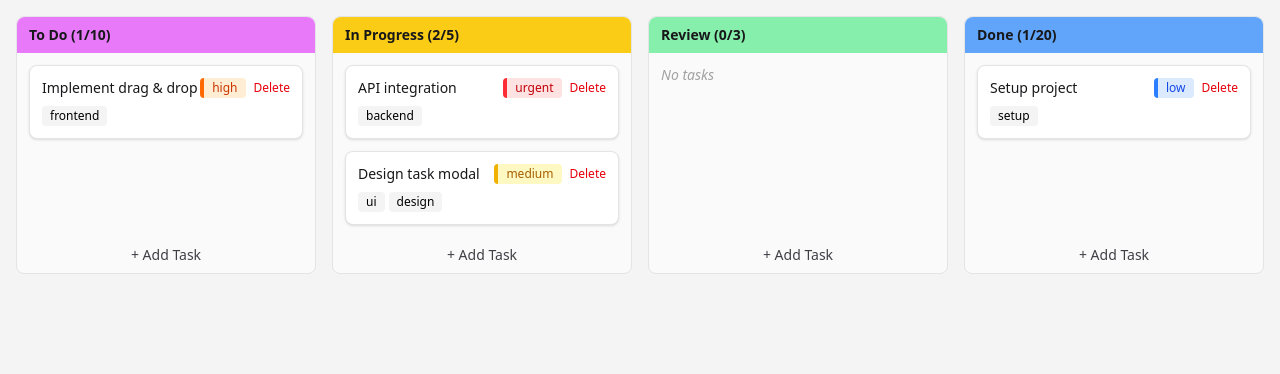
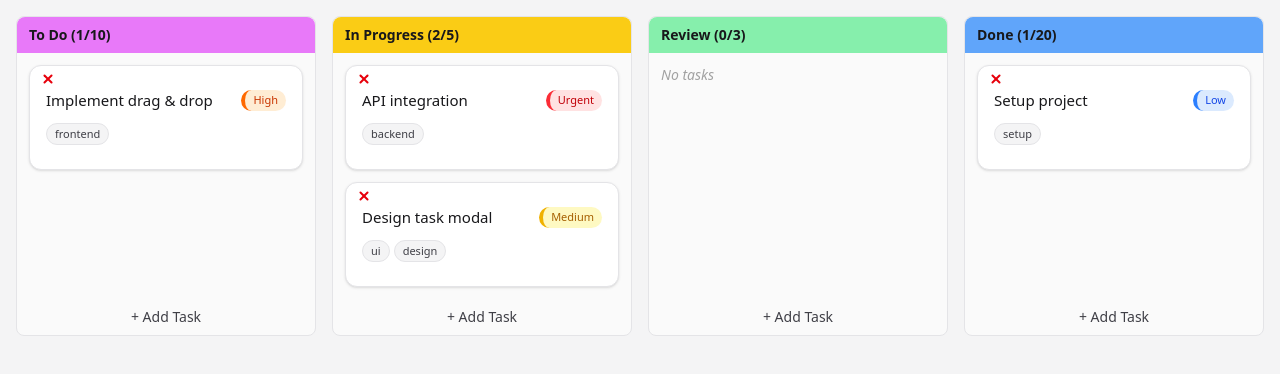
Before and after one commit to kaziabulhasib/kanban-component-hasib, a React (Vite) app: page / in a window 1280 px wide. Shown: the top 374 px of the page. Built offline with nearby package versions, Linux system fonts and the light colour scheme.

Commit message:
style : update ui of kanbancard

```diff
--- a/src/components/kanbanboard/KanbanCard.tsx
+++ b/src/components/kanbanboard/KanbanCard.tsx
@@ -1,4 +1,4 @@
-/* eslint-disable @typescript-eslint/no-unused-vars */
+
 import type { KanbanCardProps } from "./KanbanBoard.types";
 import {
   getInitials,
@@ -7,6 +7,7 @@ import {
   formatDate,
 } from "../../utils/task.utils";
 import clsx from "clsx";
+
 const KanbanCard: React.FC<KanbanCardProps> = ({
   task,
   columnId,
@@ -14,7 +15,6 @@ const KanbanCard: React.FC<KanbanCardProps> = ({
   handleDragEnd,
   isDragging,
   onEdit,
-  onDelete,
   onRequestDelete,
 }) => {
   return (
@@ -24,75 +24,72 @@ const KanbanCard: React.FC<KanbanCardProps> = ({
       onDragEnd={handleDragEnd}
       role='button'
       tabIndex={0}
+      onDoubleClick={() => onEdit?.(task)}
       aria-label={`${task.title}. Status: ${task.status}. Priority: ${
         task.priority ?? "none"
       }. Press space to grab.`}
       className={clsx(
-        "bg-white border border-neutral-200 rounded-lg p-3 shadow-sm",
-        "hover:shadow-md transition-shadow cursor-grab active:cursor-grabbing",
-        isDragging && "opacity-90 scale-[1.02]"
-      )}
-      onDoubleClick={() => onEdit?.(task)}>
-      {/* Title + Priority */}
-      <div className='flex items-start justify-between mb-2'>
-        <h4 className='font-medium text-sm text-neutral-900 line-clamp-2'>
+        "bg-white border border-neutral-200 rounded-xl p-4 relative shadow-sm",
+        "transition-all duration-200 cursor-grab active:cursor-grabbing",
+
+        // HOVER effect
+        "hover:shadow-md hover:-translate-y-[2px]",
+
+        // ✅ DRAG EFFECT — fade + scale
+        isDragging && "opacity-60 scale-[0.97] shadow-lg"
+      )}>
+      {/* DELETE BUTTON ON TOP-LEFT */}
+      <button
+        onClick={(e) => {
+          e.stopPropagation();
+          onRequestDelete?.(task);
+        }}
+        aria-label={`Delete ${task.title}`}
+        className='absolute top-2 left-2 w-5 h-5 flex items-center justify-center text-red-600 hover:text-red-700'>
+        <span className='relative block w-3 h-3'>
+          <span className='absolute inset-0 w-3 h-[2px] bg-current rotate-45 rounded'></span>
+          <span className='absolute inset-0 w-3 h-[2px] bg-current -rotate-45 rounded'></span>
+        </span>
+      </button>
+
+      {/* TITLE + PRIORITY */}
+      <div className='flex items-start justify-between mb-3 mt-2'>
+        <h4 className='font-medium text-[15px] text-neutral-900 leading-snug line-clamp-2'>
           {task.title}
         </h4>
 
-        {/* {task.priority && (
+        {task.priority && (
           <span
             className={clsx(
-              "text-xs px-2 py-0.5 rounded",
+              "text-[11px] px-2 py-0.5 rounded-full font-medium capitalize",
               getPriorityColor(task.priority)
             )}>
             {task.priority}
           </span>
-        )} */}
-
-        {/* priority & delete request */}
-        <div className='flex items-center gap-2'>
-          {task.priority && (
-            <span
-              className={clsx(
-                "text-xs px-2 py-0.5 rounded",
-                getPriorityColor(task.priority)
-              )}>
-              {task.priority}
-            </span>
-          )}
-          <button
-            className='text-xs text-red-600 hover:underline'
-            onClick={(e) => {
-              e.stopPropagation();
-              onRequestDelete?.(task);
-            }}
-            aria-label={`Delete ${task.title}`}>
-            Delete
-          </button>
-        </div>
+        )}
       </div>
 
       {/* Description */}
       {task.description && (
-        <p className='text-xs text-neutral-600 mb-2 line-clamp-2'>
+        <p className='text-xs text-neutral-600 mb-3 line-clamp-2 leading-relaxed'>
           {task.description}
         </p>
       )}
 
       {/* Tags + Assignee */}
-      <div className='flex items-center justify-between'>
-        <div className='flex gap-1'>
+      <div className='flex items-center justify-between mb-2'>
+        <div className='flex flex-wrap gap-1'>
           {task.tags?.slice(0, 3).map((tag) => (
             <span
               key={tag}
-              className='text-xs bg-neutral-100 px-2 py-0.5 rounded'>
+              className='text-[11px] bg-neutral-100 text-neutral-700 px-2 py-0.5 rounded-full border border-neutral-200'>
               {tag}
             </span>
           ))}
         </div>
 
         {task.assignee && (
-          <div className='w-6 h-6 bg-primary-500 rounded-full text-white text-xs flex items-center justify-center'>
+          <div className='w-7 h-7 bg-primary-500 rounded-full text-white text-xs flex items-center justify-center font-medium shadow'>
             {getInitials(task.assignee)}
           </div>
         )}
@@ -102,7 +99,7 @@ const KanbanCard: React.FC<KanbanCardProps> = ({
       {task.dueDate && (
         <div
           className={clsx(
-            "text-xs mt-2",
+            "text-[11px] mt-1 font-medium",
             isOverdue(task.dueDate) ? "text-red-600" : "text-neutral-500"
           )}>
           Due: {formatDate(task.dueDate)}
```
